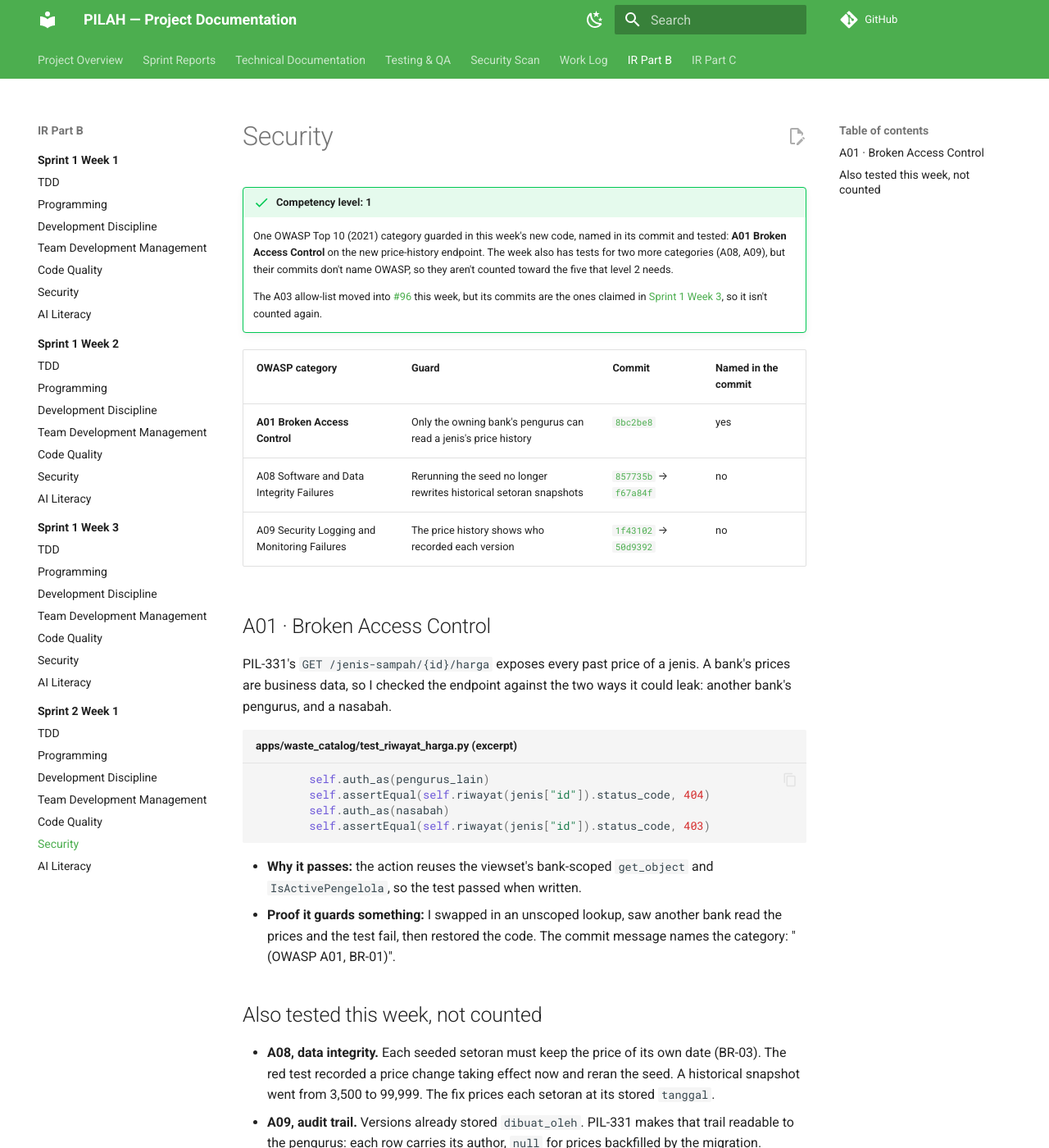
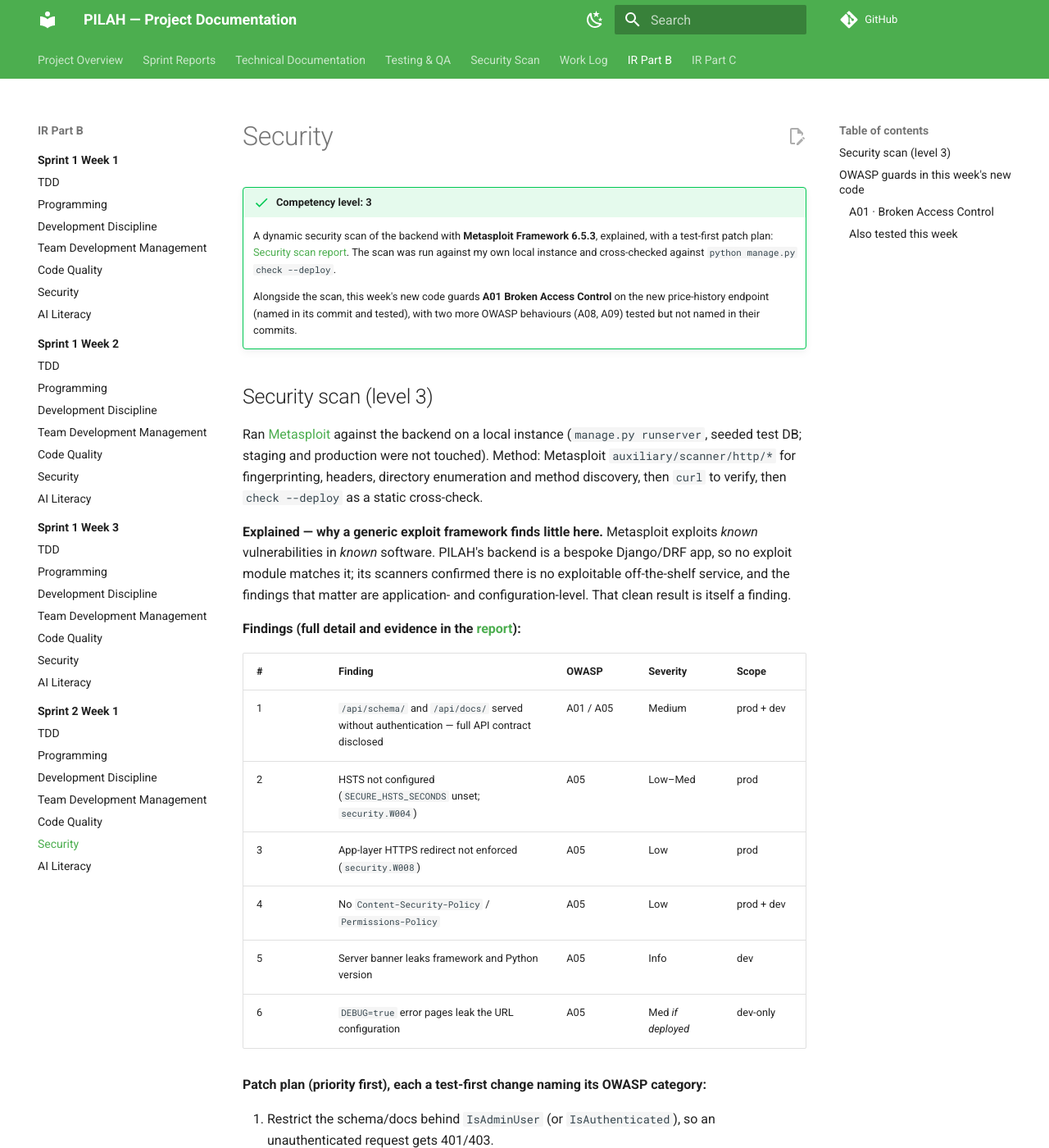
Before and after one commit to mvfi0/pilah-docs, an MkDocs documentation site: the page built from docs/review-sprint-2-week-1/part-b/security.md, in a window 1280 px wide and 1400 px high. Shown: the whole window at 82% size. Built offline with MkDocs 1.6.1 and Material for MkDocs 9.7.7, drawn with Linux system fonts in a browser that asks for light colours; comment, search, counter and statistics services are not loaded; some of the changed text lies outside the part shown.

Commit message:
docs(ir): claim Security level 3 for Sprint 2 Week 1 via the Metasploit scan
The 14 Oct backend scan (report under docs/security) is the rubric's
level-3 evidence: a Metasploit-or-similar scan, explained, with a patch
plan. The S2W1 Security page and index row move from 1 to 3, and the
work log keeps 13-14 Oct under Sprint 2 week 1 with the scan row added.

Co-Authored-By: Claude Opus 4.8 <noreply@anthropic.com>

````diff
--- a/docs/review-sprint-2-week-1/part-b/security.md
+++ b/docs/review-sprint-2-week-1/part-b/security.md
@@ -1,9 +1,39 @@
 # Security
 
-!!! success "Competency level: 1"
-    One OWASP Top 10 (2021) category guarded in this week's new code, named in its commit and tested: **A01 Broken Access Control** on the new price-history endpoint. The week also has tests for two more categories (A08, A09), but their commits don't name OWASP, so they aren't counted toward the five that level 2 needs.
+!!! success "Competency level: 3"
+    A dynamic security scan of the backend with **Metasploit Framework 6.5.3**, explained, with a test-first patch plan: [Security scan report](../../security/index.md). The scan was run against my own local instance and cross-checked against `python manage.py check --deploy`.
 
-    The A03 allow-list moved into [#96](https://github.com/bank-sampah-PILAH/pilah-be/pull/96) this week, but its commits are the ones claimed in [Sprint 1 Week 3](../../review-week-3/part-b/security.md), so it isn't counted again.
+    Alongside the scan, this week's new code guards **A01 Broken Access Control** on the new price-history endpoint (named in its commit and tested), with two more OWASP behaviours (A08, A09) tested but not named in their commits.
+
+## Security scan (level 3)
+
+Ran [Metasploit](../../security/index.md) against the backend on a local instance (`manage.py runserver`, seeded test DB; staging and production were not touched). Method: Metasploit `auxiliary/scanner/http/*` for fingerprinting, headers, directory enumeration and method discovery, then `curl` to verify, then `check --deploy` as a static cross-check.
+
+**Explained — why a generic exploit framework finds little here.** Metasploit exploits *known* vulnerabilities in *known* software. PILAH's backend is a bespoke Django/DRF app, so no exploit module matches it; its scanners confirmed there is no exploitable off-the-shelf service, and the findings that matter are application- and configuration-level. That clean result is itself a finding.
+
+**Findings (full detail and evidence in the [report](../../security/index.md)):**
+
+| # | Finding | OWASP | Severity | Scope |
+|---|---|---|---|---|
+| 1 | `/api/schema/` and `/api/docs/` served without authentication — full API contract disclosed | A01 / A05 | Medium | prod + dev |
+| 2 | HSTS not configured (`SECURE_HSTS_SECONDS` unset; `security.W004`) | A05 | Low–Med | prod |
+| 3 | App-layer HTTPS redirect not enforced (`security.W008`) | A05 | Low | prod |
+| 4 | No `Content-Security-Policy` / `Permissions-Policy` | A05 | Low | prod + dev |
+| 5 | Server banner leaks framework and Python version | A05 | Info | dev |
+| 6 | `DEBUG=true` error pages leak the URL configuration | A05 | Med *if deployed* | dev-only |
+
+**Patch plan (priority first), each a test-first change naming its OWASP category:**
+
+1. Restrict the schema/docs behind `IsAdminUser` (or `IsAuthenticated`), so an unauthenticated request gets 401/403.
+2. Enable HSTS (`SECURE_HSTS_SECONDS`, include-subdomains, preload) guarded by `not DEBUG`.
+3. `SECURE_SSL_REDIRECT = not DEBUG`, using the proxy header already set.
+4. Add a minimal CSP / Permissions-Policy, scoped to the API and the Swagger page.
+5. Suppress the `Server` banner at the gunicorn/middleware layer.
+6. A CI/start-up guard that a production build cannot boot with `DEBUG=true`.
+
+**What held up.** Every `/api/v1/*` endpoint returns `401` without a token; `/admin/` redirects to login; `X-Frame-Options: DENY`, `X-Content-Type-Options: nosniff`, `Referrer-Policy` and COOP are all present; `/.env` is 404, there is no path traversal, and only safe HTTP methods are allowed.
+
+## OWASP guards in this week's new code
 
 | OWASP category | Guard | Commit | Named in the commit |
 |---|---|---|---|
@@ -11,9 +41,9 @@
 | A08 Software and Data Integrity Failures | Rerunning the seed no longer rewrites historical setoran snapshots | [`857735b`](https://github.com/bank-sampah-PILAH/pilah-be/commit/857735b) → [`f67a84f`](https://github.com/bank-sampah-PILAH/pilah-be/commit/f67a84f) | no |
 | A09 Security Logging and Monitoring Failures | The price history shows who recorded each version | [`1f43102`](https://github.com/bank-sampah-PILAH/pilah-be/commit/1f43102) → [`50d9392`](https://github.com/bank-sampah-PILAH/pilah-be/commit/50d9392) | no |
 
-## A01 · Broken Access Control
+### A01 · Broken Access Control
 
-PIL-331's `GET /jenis-sampah/{id}/harga` exposes every past price of a jenis. A bank's prices are business data, so I checked the endpoint against the two ways it could leak: another bank's pengurus, and a nasabah.
+PIL-331's `GET /jenis-sampah/{id}/harga` exposes every past price of a jenis — business data — so I checked it against the two ways it could leak:
 
 ```python title="apps/waste_catalog/test_riwayat_harga.py (excerpt)"
         self.auth_as(pengurus_lain)
@@ -22,12 +52,9 @@ PIL-331's `GET /jenis-sampah/{id}/harga` exposes every past price of a jenis. A
         self.assertEqual(self.riwayat(jenis["id"]).status_code, 403)
 ```
 
-- **Why it passes:** the action reuses the viewset's bank-scoped `get_object` and `IsActivePengelola`, so the test passed when written.
-- **Proof it guards something:** I swapped in an unscoped lookup, saw another bank read the prices and the test fail, then restored the code. The commit message names the category: "(OWASP A01, BR-01)".
+The action reuses the viewset's bank-scoped `get_object` and `IsActivePengelola`, so the test passed when written. I proved it guards something by swapping in an unscoped lookup, seeing another bank read the prices and the test fail, then restoring the code. The commit names the category: "(OWASP A01, BR-01)".
 
-## Also tested this week, not counted
+### Also tested this week
 
-- **A08, data integrity.** Each seeded setoran must keep the price of its own date (BR-03). The red test recorded a price change taking effect now and reran the seed. A historical snapshot went from 3,500 to 99,999. The fix prices each setoran at its stored `tanggal`.
-- **A09, audit trail.** Versions already stored `dibuat_oleh`. PIL-331 makes that trail readable to the pengurus: each row carries its author, `null` for prices backfilled by the migration.
-
-To reach level 2 next week, new guards need to name their category in the commit message, as the rubric asks.
+- **A08, data integrity.** Each seeded setoran must keep the price of its own date (BR-03). The red test recorded a price change taking effect now and reran the seed; a historical snapshot went from 3,500 to 99,999. The fix prices each setoran at its stored `tanggal`.
+- **A09, audit trail.** The price history makes `dibuat_oleh` readable to the pengurus (`null` for prices backfilled by the migration).
````
Also changed, not shown: docs/logs/index.md (+4 -3 lines), docs/review-sprint-2-week-1/index.md (+3 -2 lines).
